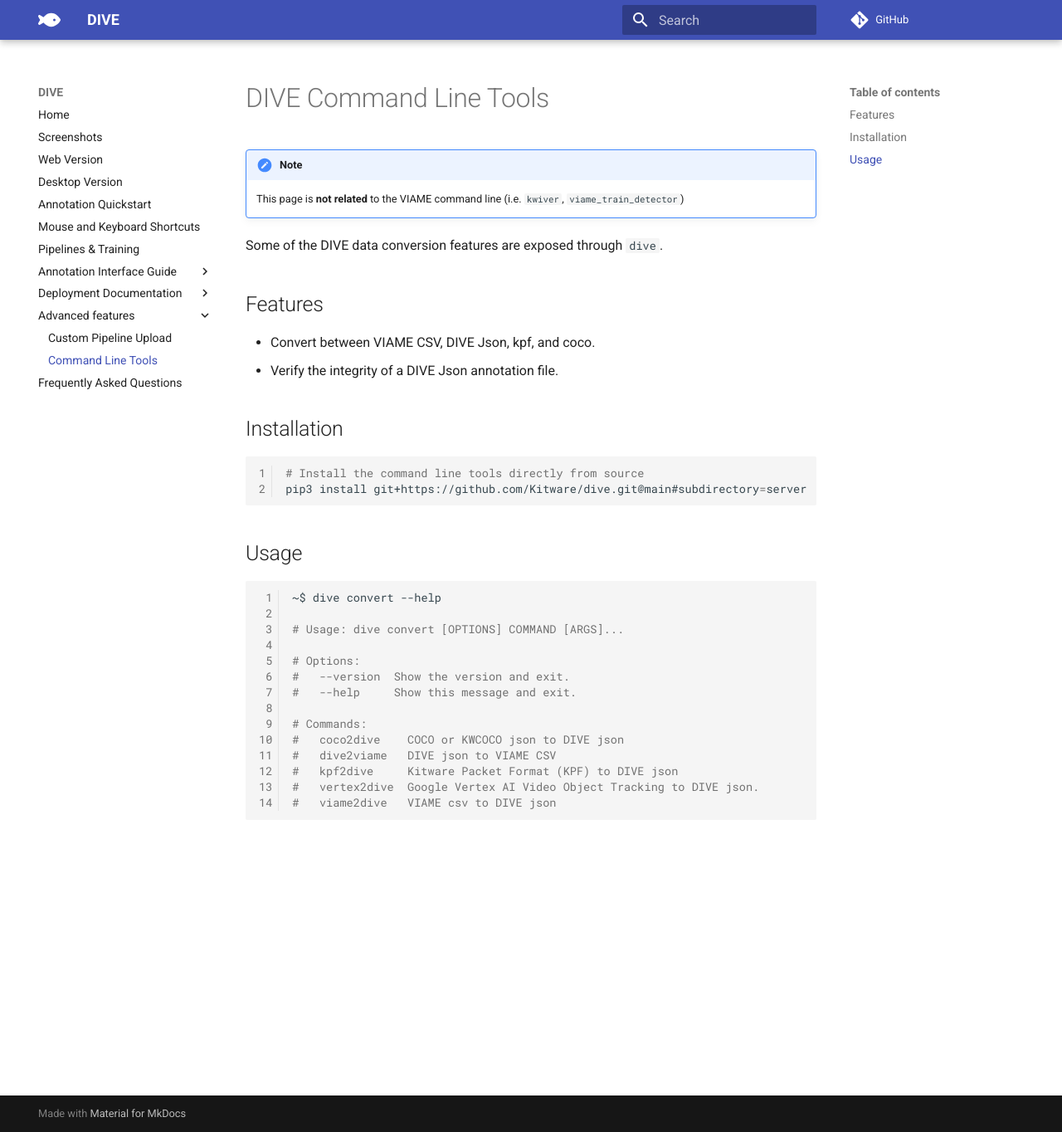
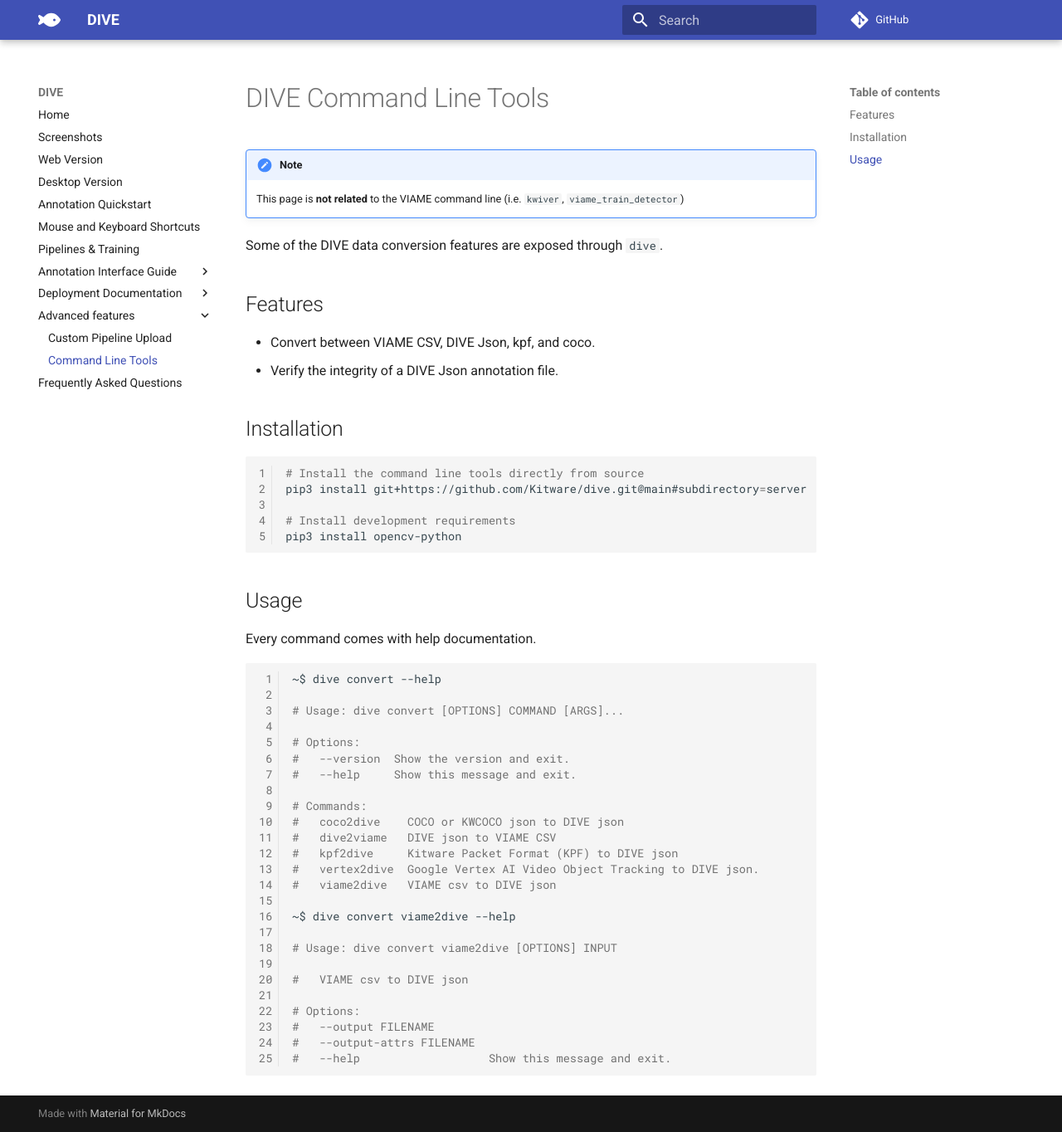
Before and after one commit to Kitware/dive, an MkDocs documentation site: the page built from docs/Command-Line-Tools.md, in a window 1280 px wide and 1364 px high. Shown: the whole window at 83% size. Built offline with MkDocs 1.6.1 and Material for MkDocs 9.7.7, drawn with Linux system fonts in a browser that asks for light colours; comment, search, counter and statistics services are not loaded.

Commit message:
Add more help docs

````diff
--- a/docs/Command-Line-Tools.md
+++ b/docs/Command-Line-Tools.md
@@ -16,9 +16,14 @@ Some of the DIVE data conversion features are exposed through `dive`.
 ``` bash
 # Install the command line tools directly from source
 pip3 install git+https://github.com/Kitware/dive.git@main#subdirectory=server
+
+# Install development requirements
+pip3 install opencv-python
 ```
 
 ## Usage
+
+Every command comes with help documentation.
 
 ``` bash
 ~$ dive convert --help
@@ -35,4 +40,15 @@ pip3 install git+https://github.com/Kitware/dive.git@main#subdirectory=server
 #   kpf2dive     Kitware Packet Format (KPF) to DIVE json
 #   vertex2dive  Google Vertex AI Video Object Tracking to DIVE json.
 #   viame2dive   VIAME csv to DIVE json
+
+~$ dive convert viame2dive --help
+
+# Usage: dive convert viame2dive [OPTIONS] INPUT
+
+#   VIAME csv to DIVE json
+
+# Options:
+#   --output FILENAME
+#   --output-attrs FILENAME
+#   --help                   Show this message and exit.
 ```
````
